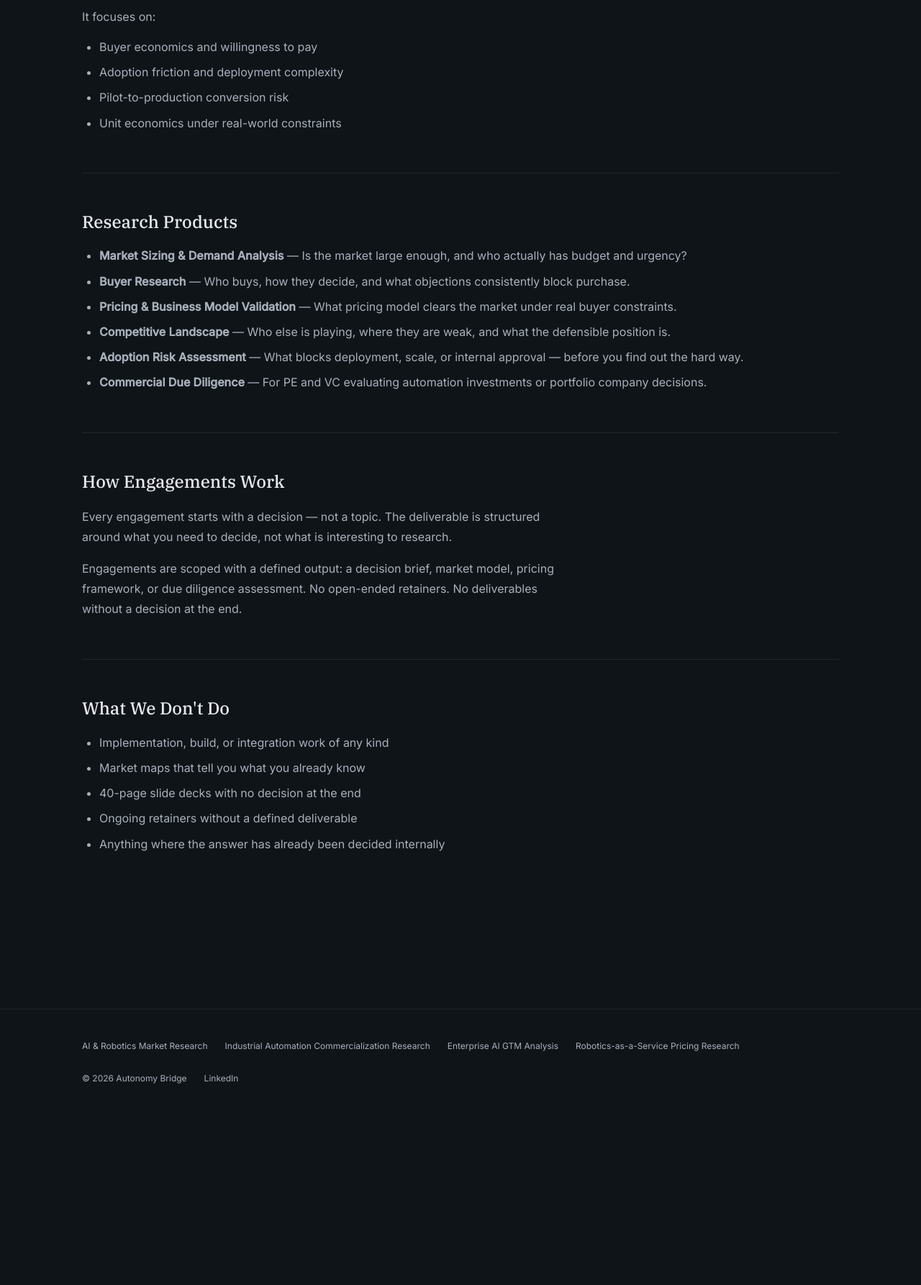
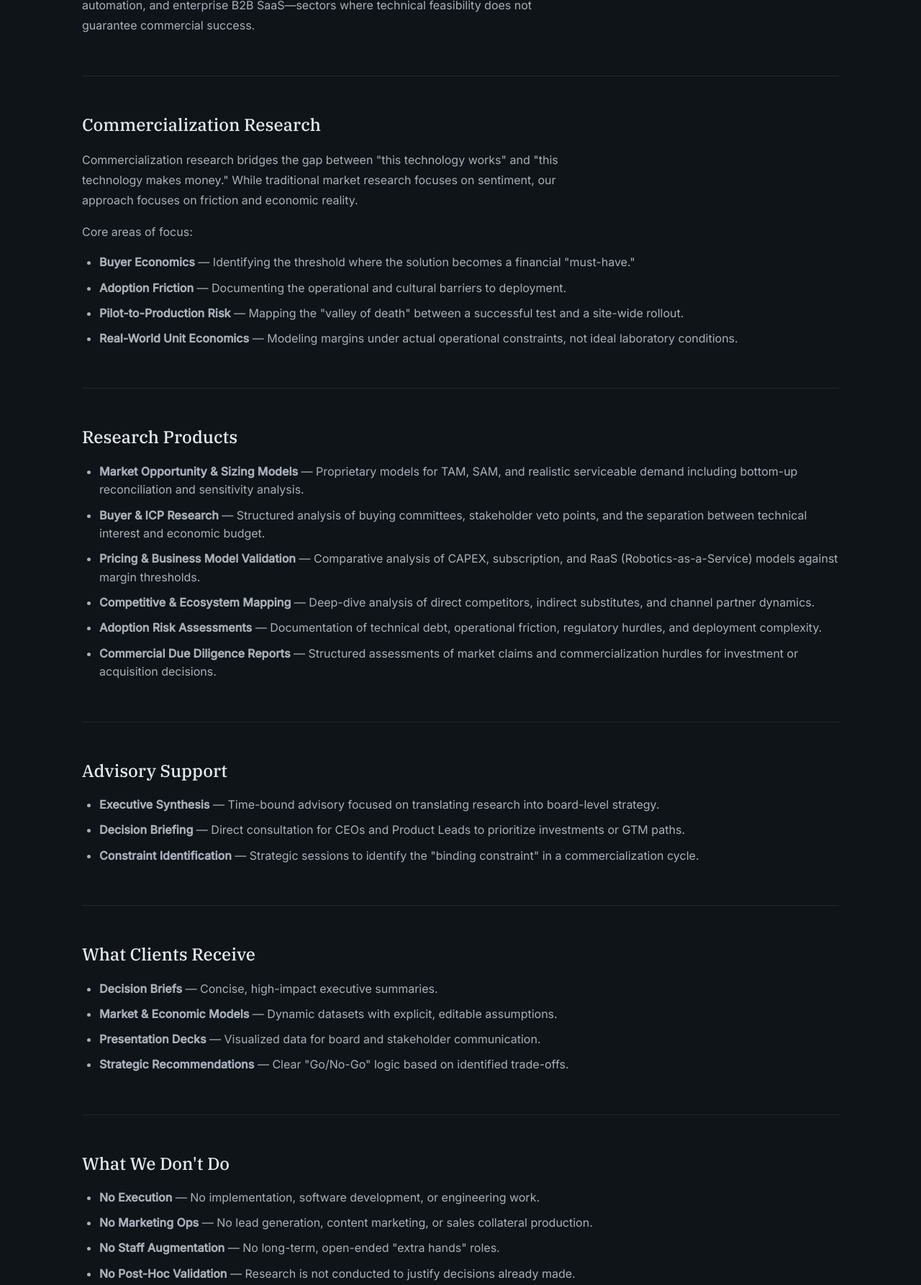
Before and after one commit to deepakgupta5/autonomy-bridge-web, an Astro site: page /research in a window 1280 px wide. Shown: the part 431-2217 px from the top of the page at 72% size. Before the commit the page ends 1980 px from the top, so only its background shows below. Built offline with nearby package versions, Linux system fonts and the light colour scheme; Astro itself is replaced by a stand-in of ours.

Commit message:
Update Research & Advisory page with full content
- Add 'What Autonomy Bridge Does' intro section
- Expand Commercialization Research with 4 named focus areas
- Expand Research Products to 6 items with full descriptions
- Add Advisory Support section (3 service types)
- Add What Clients Receive section (4 deliverable types)
- Expand What We Don't Do to 4 explicit exclusions

Co-Authored-By: Claude Sonnet 4.6 <noreply@anthropic.com>

```diff
--- a/src/pages/research.astro
+++ b/src/pages/research.astro
@@ -15,17 +15,35 @@ import Footer from "../components/Footer.astro";
     <p class="subhead">Independent analysis for high-stakes technology decisions.</p>
 
     <section class="section">
+      <h2>What Autonomy Bridge Does</h2>
+      <p>
+        Autonomy Bridge produces decision-grade research at the intersection of advanced technology
+        and enterprise adoption. The firm specializes in AI, robotics, industrial automation, and
+        enterprise B2B SaaS—sectors where technical feasibility does not guarantee commercial success.
+      </p>
+    </section>
+
+    <section class="section">
       <h2>Commercialization Research</h2>
       <p>
-        Commercialization research bridges the gap between "this technology works"
-        and "this technology makes money."
+        Commercialization research bridges the gap between "this technology works" and "this
+        technology makes money." While traditional market research focuses on sentiment, our
+        approach focuses on friction and economic reality.
       </p>
-      <p>It focuses on:</p>
+      <p>Core areas of focus:</p>
       <ul>
-        <li>Buyer economics and willingness to pay</li>
-        <li>Adoption friction and deployment complexity</li>
-        <li>Pilot-to-production conversion risk</li>
-        <li>Unit economics under real-world constraints</li>
+        <li>
+          <strong>Buyer Economics</strong> — Identifying the threshold where the solution becomes a financial "must-have."
+        </li>
+        <li>
+          <strong>Adoption Friction</strong> — Documenting the operational and cultural barriers to deployment.
+        </li>
+        <li>
+          <strong>Pilot-to-Production Risk</strong> — Mapping the "valley of death" between a successful test and a site-wide rollout.
+        </li>
+        <li>
+          <strong>Real-World Unit Economics</strong> — Modeling margins under actual operational constraints, not ideal laboratory conditions.
+        </li>
       </ul>
     </section>
 
@@ -33,53 +51,64 @@ import Footer from "../components/Footer.astro";
       <h2>Research Products</h2>
       <ul>
         <li>
-          <strong>Market Sizing &amp; Demand Analysis</strong> —
-          Is the market large enough, and who actually has budget and urgency?
+          <strong>Market Opportunity &amp; Sizing Models</strong> —
+          Proprietary models for TAM, SAM, and realistic serviceable demand including bottom-up reconciliation and sensitivity analysis.
         </li>
         <li>
-          <strong>Buyer Research</strong> —
-          Who buys, how they decide, and what objections consistently block purchase.
+          <strong>Buyer &amp; ICP Research</strong> —
+          Structured analysis of buying committees, stakeholder veto points, and the separation between technical interest and economic budget.
         </li>
         <li>
           <strong>Pricing &amp; Business Model Validation</strong> —
-          What pricing model clears the market under real buyer constraints.
+          Comparative analysis of CAPEX, subscription, and RaaS (Robotics-as-a-Service) models against margin thresholds.
         </li>
         <li>
-          <strong>Competitive Landscape</strong> —
-          Who else is playing, where they are weak, and what the defensible position is.
+          <strong>Competitive &amp; Ecosystem Mapping</strong> —
+          Deep-dive analysis of direct competitors, indirect substitutes, and channel partner dynamics.
         </li>
         <li>
-          <strong>Adoption Risk Assessment</strong> —
-          What blocks deployment, scale, or internal approval — before you find out the hard way.
+          <strong>Adoption Risk Assessments</strong> —
+          Documentation of technical debt, operational friction, regulatory hurdles, and deployment complexity.
         </li>
         <li>
-          <strong>Commercial Due Diligence</strong> —
-          For PE and VC evaluating automation investments or portfolio company decisions.
+          <strong>Commercial Due Diligence Reports</strong> —
+          Structured assessments of market claims and commercialization hurdles for investment or acquisition decisions.
         </li>
       </ul>
     </section>
 
     <section class="section">
-      <h2>How Engagements Work</h2>
-      <p>
-        Every engagement starts with a decision — not a topic. The deliverable is structured
-        around what you need to decide, not what is interesting to research.
-      </p>
-      <p>
-        Engagements are scoped with a defined output: a decision brief, market model, pricing
-        framework, or due diligence assessment. No open-ended retainers. No deliverables without
-        a decision at the end.
-      </p>
+      <h2>Advisory Support</h2>
+      <ul>
+        <li>
+          <strong>Executive Synthesis</strong> — Time-bound advisory focused on translating research into board-level strategy.
+        </li>
+        <li>
+          <strong>Decision Briefing</strong> — Direct consultation for CEOs and Product Leads to prioritize investments or GTM paths.
+        </li>
+        <li>
+          <strong>Constraint Identification</strong> — Strategic sessions to identify the "binding constraint" in a commercialization cycle.
+        </li>
+      </ul>
+    </section>
+
+    <section class="section">
+      <h2>What Clients Receive</h2>
+      <ul>
+        <li><strong>Decision Briefs</strong> — Concise, high-impact executive summaries.</li>
+        <li><strong>Market &amp; Economic Models</strong> — Dynamic datasets with explicit, editable assumptions.</li>
+        <li><strong>Presentation Decks</strong> — Visualized data for board and stakeholder communication.</li>
+        <li><strong>Strategic Recommendations</strong> — Clear "Go/No-Go" logic based on identified trade-offs.</li>
+      </ul>
     </section>
 
     <section class="section">
       <h2>What We Don't Do</h2>
       <ul>
-        <li>Implementation, build, or integration work of any kind</li>
-        <li>Market maps that tell you what you already know</li>
-        <li>40-page slide decks with no decision at the end</li>
-        <li>Ongoing retainers without a defined deliverable</li>
-        <li>Anything where the answer has already been decided internally</li>
+        <li><strong>No Execution</strong> — No implementation, software development, or engineering work.</li>
+        <li><strong>No Marketing Ops</strong> — No lead generation, content marketing, or sales collateral production.</li>
+        <li><strong>No Staff Augmentation</strong> — No long-term, open-ended "extra hands" roles.</li>
+        <li><strong>No Post-Hoc Validation</strong> — Research is not conducted to justify decisions already made.</li>
       </ul>
     </section>
   </main>
```
